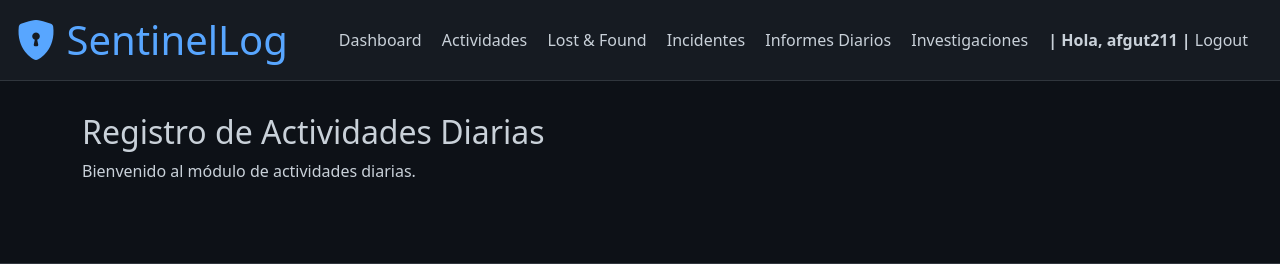
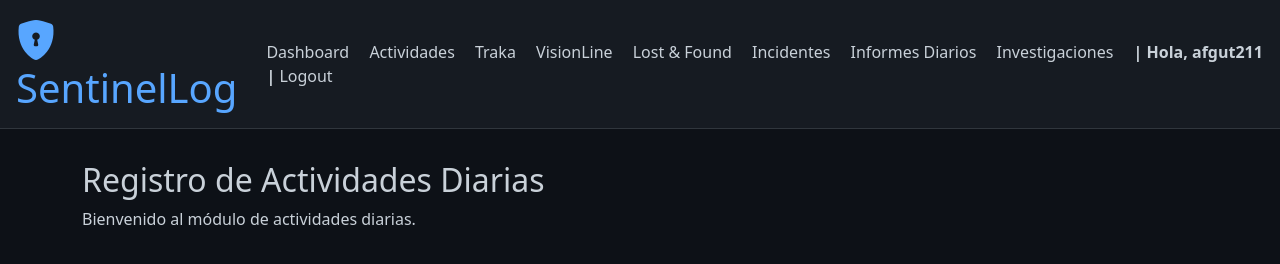
Before and after one commit to afgsanchez/sentinellog, a Django app: page /daily_activity/ in a window 1280 px wide. Shown: the top 264 px of the page. Run offline with Django 5.2, Linux system fonts and the light colour scheme; a user stored in the database is signed in.

Commit message:
Actualiza base.html

```diff
--- a/SentinelLog/templates/base.html
+++ b/SentinelLog/templates/base.html
@@ -59,6 +59,8 @@
         <nav class="mt-3 mt-md-0">
             <a href="/dashboard/">Dashboard</a>
             <a href="/daily_activity/">Actividades</a>
+            <a href="#">Traka</a>
+            <a href="#">VisionLine</a>
             <a href="{% url 'lostfound:list' %}">Lost &amp; Found</a>
             <a href="/incident_management/">Incidentes</a>
             <a href="/daily_reports/">Informes Diarios</a>
```
